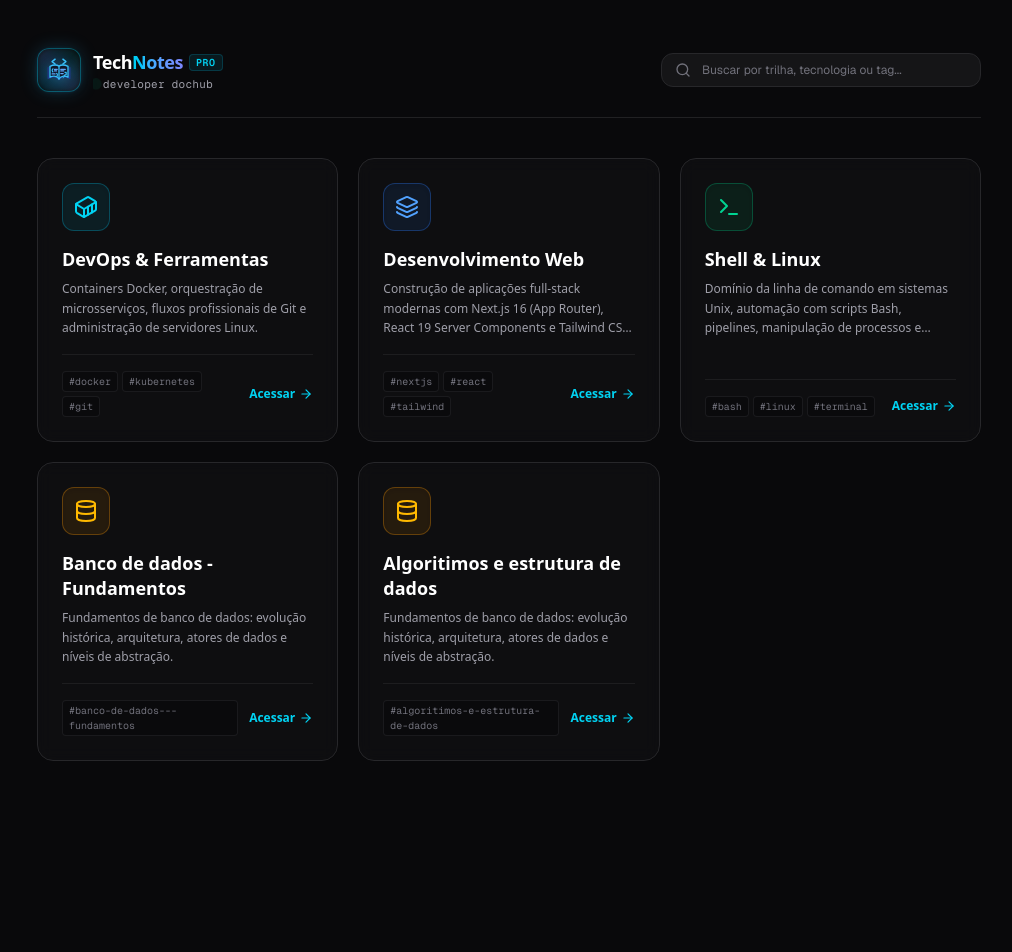
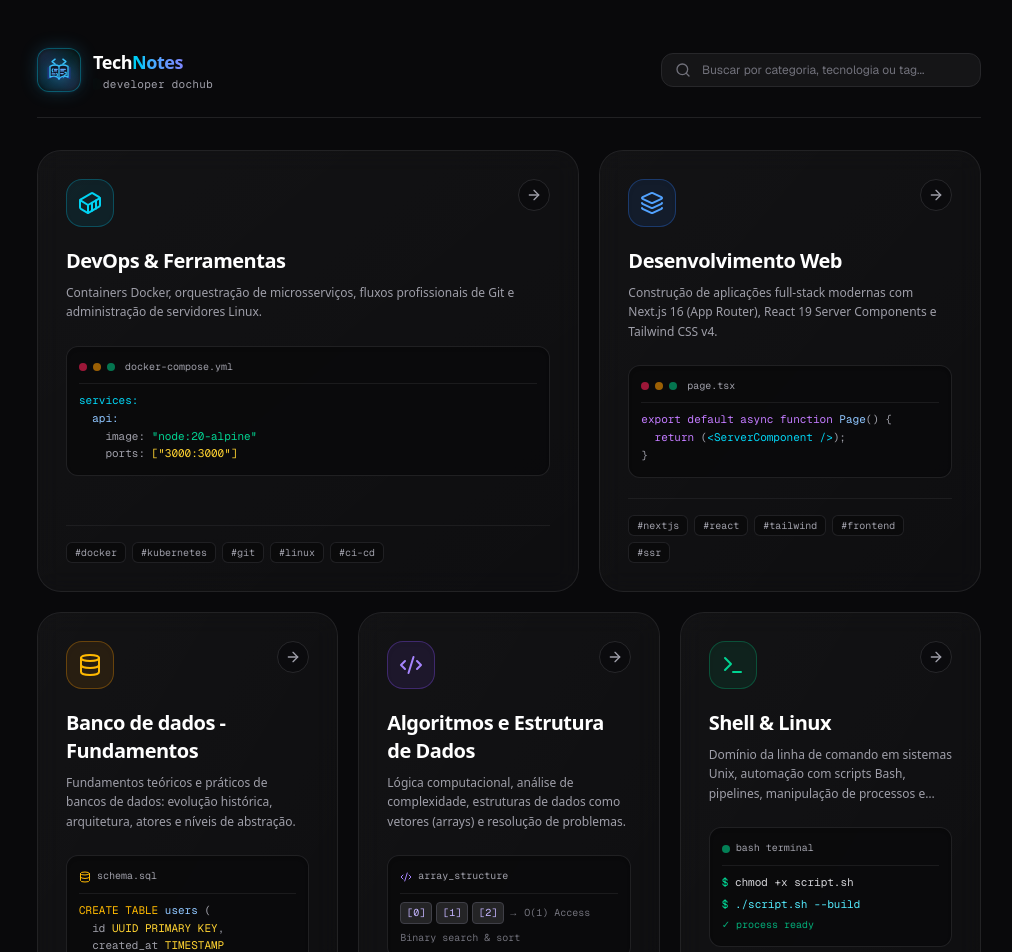
Before and after one commit to rochajrdev/TechNotes-web, a Next.js app: page / in a window 1280 px wide. Shown: the top 952 px of the page, without its empty margins (131-1143 px from the left). Before the commit the page ends 881 px from the top, so only its background shows below. Built offline with nearby package versions, Linux system fonts and the light colour scheme.

Commit message:
feat(hub): implementar layout Bento Grid para exibicao de categorias e remover tag PRO da logo

```diff
--- a/components/HubClientView.tsx
+++ b/components/HubClientView.tsx
@@ -13,6 +13,7 @@ import {
   Cpu,
   Server,
   ArrowRight,
+  Sparkles,
 } from "lucide-react";
 import { Logo } from "@/components/Logo";
 import { cn } from "@/lib/utils";
@@ -32,10 +33,10 @@ interface CategoryCardData {
   badgeColor: string;
   borderColor: string;
   glowHover: string;
-  lessonsCount: number;
   firstLessonHref: string;
   tags: string[];
-  lessonTitles: string[];
+  gridSpan: string;
+  previewType: "docker" | "react" | "bash" | "database" | "algorithm" | "generic";
 }
 
 const STATIC_TRACKS_CONFIG: Record<
@@ -50,6 +51,8 @@ const STATIC_TRACKS_CONFIG: Record<
     glowHover: string;
     baseLessons: { title: string; href: string }[];
     defaultTags: string[];
+    gridSpan: string;
+    previewType: "docker" | "react" | "bash" | "database" | "algorithm" | "generic";
   }
 > = {
   devops: {
@@ -60,13 +63,15 @@ const STATIC_TRACKS_CONFIG: Record<
     iconColor: "text-cyan-400",
     badgeColor: "bg-cyan-500/10 text-cyan-300 border-cyan-500/30",
     borderColor: "border-cyan-500/30",
-    glowHover: "group-hover:border-cyan-500/50 group-hover:shadow-cyan-500/10",
+    glowHover: "hover:border-cyan-500/50 hover:shadow-[0_0_30px_rgba(6,182,212,0.15)]",
     baseLessons: [
       { title: "Docker & Compose", href: "/devops/docker" },
       { title: "Git Workflow", href: "/devops/git" },
       { title: "Linux Servers", href: "/devops/linux" },
     ],
     defaultTags: ["docker", "kubernetes", "git", "linux", "ci-cd"],
+    gridSpan: "md:col-span-12 lg:col-span-7",
+    previewType: "docker",
   },
   web: {
     name: "Desenvolvimento Web",
@@ -76,13 +81,43 @@ const STATIC_TRACKS_CONFIG: Record<
     iconColor: "text-blue-400",
     badgeColor: "bg-blue-500/10 text-blue-300 border-blue-500/30",
     borderColor: "border-blue-500/30",
-    glowHover: "group-hover:border-blue-500/50 group-hover:shadow-blue-500/10",
+    glowHover: "hover:border-blue-500/50 hover:shadow-[0_0_30px_rgba(59,130,246,0.15)]",
     baseLessons: [
       { title: "Next.js App Router", href: "/web/nextjs" },
       { title: "React 19 Hooks & Server", href: "/web/react" },
       { title: "Tailwind CSS v4", href: "/web/tailwind" },
     ],
     defaultTags: ["nextjs", "react", "tailwind", "frontend", "ssr"],
+    gridSpan: "md:col-span-12 lg:col-span-5",
+    previewType: "react",
+  },
+  banco: {
+    name: "Banco de dados - Fundamentos",
+    description:
+      "Fundamentos teóricos e práticos de bancos de dados: evolução histórica, arquitetura, atores e níveis de abstração.",
+    icon: Database,
+    iconColor: "text-amber-400",
+    badgeColor: "bg-amber-500/10 text-amber-300 border-amber-500/30",
+    borderColor: "border-amber-500/30",
+    glowHover: "hover:border-amber-500/50 hover:shadow-[0_0_30px_rgba(245,158,11,0.15)]",
+    baseLessons: [],
+    defaultTags: ["banco-de-dados", "sql", "modelagem", "abstracao"],
+    gridSpan: "md:col-span-6 lg:col-span-4",
+    previewType: "database",
+  },
+  algoritmos: {
+    name: "Algoritmos e Estrutura de Dados",
+    description:
+      "Lógica computacional, análise de complexidade, estruturas de dados como vetores (arrays) e resolução de problemas.",
+    icon: Code2,
+    iconColor: "text-violet-400",
+    badgeColor: "bg-violet-500/10 text-violet-300 border-violet-500/30",
+    borderColor: "border-violet-500/30",
+    glowHover: "hover:border-violet-500/50 hover:shadow-[0_0_30px_rgba(139,92,246,0.15)]",
+    baseLessons: [],
+    defaultTags: ["algoritmos", "estrutura-de-dados", "arrays", "logica"],
+    gridSpan: "md:col-span-6 lg:col-span-4",
+    previewType: "algorithm",
   },
   shell: {
     name: "Shell & Linux",
@@ -92,31 +127,188 @@ const STATIC_TRACKS_CONFIG: Record<
     iconColor: "text-emerald-400",
     badgeColor: "bg-emerald-500/10 text-emerald-300 border-emerald-500/30",
     borderColor: "border-emerald-500/30",
-    glowHover: "group-hover:border-emerald-500/50 group-hover:shadow-emerald-500/10",
+    glowHover: "hover:border-emerald-500/50 hover:shadow-[0_0_30px_rgba(16,185,129,0.15)]",
     baseLessons: [
       { title: "Fundamentos Bash", href: "/shell/bash" },
       { title: "Comandos Essenciais", href: "/shell/comandos" },
       { title: "Scripts & Automação", href: "/shell/scripts" },
     ],
     defaultTags: ["bash", "linux", "terminal", "cli", "automacao"],
+    gridSpan: "md:col-span-12 lg:col-span-4",
+    previewType: "bash",
   },
 };
+
+function BentoCardPreview({ type }: { type: CategoryCardData["previewType"] }) {
+  if (type === "docker") {
+    return (
+      <div className="rounded-xl border border-zinc-800/80 bg-zinc-950/70 p-3 font-mono text-[11px] leading-relaxed shadow-inner overflow-hidden select-none">
+        <div className="flex items-center gap-1.5 pb-2 mb-2 border-b border-zinc-800/60 text-zinc-500 text-[10px]">
+          <span className="w-2 h-2 rounded-full bg-rose-500/60" />
+          <span className="w-2 h-2 rounded-full bg-amber-500/60" />
+          <span className="w-2 h-2 rounded-full bg-emerald-500/60" />
+          <span className="ml-1 text-zinc-400">docker-compose.yml</span>
+        </div>
+        <div className="text-zinc-400">
+          <span className="text-cyan-400">services:</span>
+          <br />
+          <span className="text-zinc-600">&nbsp;&nbsp;</span>
+          <span className="text-blue-300">api:</span>
+          <br />
+          <span className="text-zinc-600">&nbsp;&nbsp;&nbsp;&nbsp;</span>
+          <span className="text-zinc-400">image:</span>{" "}
+          <span className="text-emerald-400">&quot;node:20-alpine&quot;</span>
+          <br />
+          <span className="text-zinc-600">&nbsp;&nbsp;&nbsp;&nbsp;</span>
+          <span className="text-zinc-400">ports:</span>{" "}
+          <span className="text-amber-300">[&quot;3000:3000&quot;]</span>
+        </div>
+      </div>
+    );
+  }
+
+  if (type === "react") {
+    return (
+      <div className="rounded-xl border border-zinc-800/80 bg-zinc-950/70 p-3 font-mono text-[11px] leading-relaxed shadow-inner overflow-hidden select-none">
+        <div className="flex items-center gap-1.5 pb-2 mb-2 border-b border-zinc-800/60 text-zinc-500 text-[10px]">
+          <span className="w-2 h-2 rounded-full bg-rose-500/60" />
+          <span className="w-2 h-2 rounded-full bg-amber-500/60" />
+          <span className="w-2 h-2 rounded-full bg-emerald-500/60" />
+          <span className="ml-1 text-zinc-400">page.tsx</span>
+        </div>
+        <div className="text-zinc-400">
+          <span className="text-purple-400">export default async function</span>{" "}
+          <span className="text-blue-300">Page</span>() &#123;
+          <br />
+          <span className="text-zinc-600">&nbsp;&nbsp;</span>
+          <span className="text-purple-400">return</span> (
+          <span className="text-cyan-400">&lt;ServerComponent /&gt;</span>);
+          <br />
+          &#125;
+        </div>
+      </div>
+    );
+  }
+
+  if (type === "bash") {
+    return (
+      <div className="rounded-xl border border-zinc-800/80 bg-zinc-950/70 p-3 font-mono text-[11px] leading-relaxed shadow-inner overflow-hidden select-none">
+        <div className="flex items-center gap-1.5 pb-2 mb-2 border-b border-zinc-800/60 text-zinc-500 text-[10px]">
+          <span className="w-2 h-2 rounded-full bg-emerald-500/80 animate-pulse" />
+          <span className="text-zinc-400">bash terminal</span>
+        </div>
+        <div className="text-zinc-400 space-y-1">
+          <div>
+            <span className="text-emerald-400">$</span>{" "}
+            <span className="text-zinc-300">chmod +x script.sh</span>
+          </div>
+          <div>
+            <span className="text-emerald-400">$</span>{" "}
+            <span className="text-cyan-300">./script.sh --build</span>
+          </div>
+          <div className="text-emerald-400/80 text-[10px]">✓ process ready</div>
+        </div>
+      </div>
+    );
+  }
+
+  if (type === "database") {
+    return (
+      <div className="rounded-xl border border-zinc-800/80 bg-zinc-950/70 p-3 font-mono text-[11px] leading-relaxed shadow-inner overflow-hidden select-none">
+        <div className="flex items-center gap-1.5 pb-2 mb-2 border-b border-zinc-800/60 text-zinc-500 text-[10px]">
+          <Database className="w-3 h-3 text-amber-400" />
+          <span className="text-zinc-400">schema.sql</span>
+        </div>
+        <div className="text-zinc-400">
+          <span className="text-amber-400">CREATE TABLE</span>{" "}
+          <span className="text-blue-300">users</span> (
+          <br />
+          <span className="text-zinc-600">&nbsp;&nbsp;</span>id{" "}
+          <span className="text-amber-300">UUID PRIMARY KEY</span>,
+          <br />
+          <span className="text-zinc-600">&nbsp;&nbsp;</span>created_at{" "}
+          <span className="text-amber-300">TIMESTAMP</span>
+          <br />
+          );
+        </div>
+      </div>
+    );
+  }
+
+  if (type === "algorithm") {
+    return (
+      <div className="rounded-xl border border-zinc-800/80 bg-zinc-950/70 p-3 font-mono text-[11px] leading-relaxed shadow-inner overflow-hidden select-none">
+        <div className="flex items-center gap-1.5 pb-2 mb-2 border-b border-zinc-800/60 text-zinc-500 text-[10px]">
+          <Code2 className="w-3 h-3 text-violet-400" />
+          <span className="text-zinc-400">array_structure</span>
+        </div>
+        <div className="text-zinc-400 space-y-1.5">
+          <div className="flex items-center gap-1">
+            <span className="px-1.5 py-0.5 rounded bg-zinc-800/90 text-violet-300 border border-zinc-700 text-[10px]">
+              [0]
+            </span>
+            <span className="px-1.5 py-0.5 rounded bg-zinc-800/90 text-violet-300 border border-zinc-700 text-[10px]">
+              [1]
+            </span>
+            <span className="px-1.5 py-0.5 rounded bg-zinc-800/90 text-violet-300 border border-zinc-700 text-[10px]">
+              [2]
+            </span>
+            <span className="text-zinc-500 text-[10px]">→ O(1) Access</span>
+          </div>
+          <div className="text-zinc-500 text-[10px]">Binary search & sort</div>
+        </div>
+      </div>
+    );
+  }
+
+  return (
+    <div className="rounded-xl border border-zinc-800/80 bg-zinc-950/70 p-3 font-mono text-[11px] text-zinc-400 shadow-inner">
+      <span className="text-zinc-500">docs //</span> notas técnicas estruturadas
+    </div>
+  );
+}
 
 export function HubClientView({ notes }: HubClientViewProps) {
   const [searchQuery, setSearchQuery] = React.useState("");
 
-  // Constrói a lista completa e dinâmica de categorias/trilhas para escolha na raiz
+  // Constrói a lista dinâmica de categorias para o Bento Grid
   const categoriesList = React.useMemo<CategoryCardData[]>(() => {
     const cards: CategoryCardData[] = [];
     const processedSlugs = new Set<string>();
 
-    // 1. Processa trilhas base pré-configuradas (devops, web, shell)
+    // 1. Processa trilhas base configuradas
     Object.entries(STATIC_TRACKS_CONFIG).forEach(([key, config]) => {
-      processedSlugs.add(key.toLowerCase());
+      let matchingNotes: NoteMetadata[] = [];
+      let rawCategorySlug = key;
 
-      const matchingNotes = notes.filter(
-        (n) => n.categorySlug.toLowerCase().trim() === key.toLowerCase()
-      );
+      if (key === "devops" || key === "web" || key === "shell") {
+        processedSlugs.add(key.toLowerCase());
+        matchingNotes = notes.filter(
+          (n) => n.categorySlug.toLowerCase().trim() === key.toLowerCase()
+        );
+      } else if (key === "banco") {
+        const found = notes.find((n) =>
+          n.categorySlug.toLowerCase().includes("banco")
+        );
+        if (found) {
+          rawCategorySlug = found.categorySlug;
+          processedSlugs.add(rawCategorySlug.toLowerCase().trim());
+          matchingNotes = notes.filter(
+            (n) => n.categorySlug.toLowerCase().trim() === rawCategorySlug.toLowerCase().trim()
+          );
+        }
+      } else if (key === "algoritmos") {
+        const found = notes.find((n) =>
+          n.categorySlug.toLowerCase().includes("algorit")
+        );
+        if (found) {
+          rawCategorySlug = found.categorySlug;
+          processedSlugs.add(rawCategorySlug.toLowerCase().trim());
+          matchingNotes = notes.filter(
+            (n) => n.categorySlug.toLowerCase().trim() === rawCategorySlug.toLowerCase().trim()
+          );
+        }
+      }
 
       const dynamicLessons = matchingNotes.map((n) => ({
         title: n.title,
@@ -124,7 +316,11 @@ export function HubClientView({ notes }: HubClientViewProps) {
       }));
 
       const allLessons = [...config.baseLessons, ...dynamicLessons];
-      const firstHref = allLessons[0]?.href || `/devops/docker`;
+      const firstHref =
+        allLessons[0]?.href ||
+        (matchingNotes[0]
+          ? `/notes/${encodeURIComponent(matchingNotes[0].categorySlug)}/${encodeURIComponent(matchingNotes[0].slug)}`
+          : "/");
 
       const tags = Array.from(
         new Set([
@@ -136,21 +332,21 @@ export function HubClientView({ notes }: HubClientViewProps) {
       cards.push({
         id: key,
         name: config.name,
-        categorySlug: key,
+        categorySlug: rawCategorySlug,
         description: config.description,
         icon: config.icon,
         iconColor: config.iconColor,
         badgeColor: config.badgeColor,
         borderColor: config.borderColor,
         glowHover: config.glowHover,
-        lessonsCount: allLessons.length,
         firstLessonHref: firstHref,
         tags: tags.slice(0, 5),
-        lessonTitles: allLessons.map((l) => l.title),
+        gridSpan: config.gridSpan,
+        previewType: config.previewType,
       });
     });
 
-    // 2. Processa todas as categorias customizadas criadas na pasta content/
+    // 2. Processa novas categorias dinâmicas criadas em content/
     const customGroups = new Map<string, NoteMetadata[]>();
     notes.forEach((note) => {
       const key = note.categorySlug.toLowerCase().trim();
@@ -165,7 +361,6 @@ export function HubClientView({ notes }: HubClientViewProps) {
       const rawCategory = groupNotes[0]?.categorySlug || key;
       const categoryName = groupNotes[0]?.category || rawCategory;
 
-      // Ordena aulas
       const sortedNotes = [...groupNotes].sort((a, b) =>
         a.title.localeCompare(b.title, undefined, { numeric: true, sensitivity: "base" })
       );
@@ -175,33 +370,6 @@ export function HubClientView({ notes }: HubClientViewProps) {
         ? `/notes/${encodeURIComponent(firstNote.categorySlug)}/${encodeURIComponent(firstNote.slug)}`
         : "/";
 
-      // Detecta ícone e cores temáticas
-      let Icon = BookOpen;
-      let iconColor = "text-purple-400";
-      let badgeColor = "bg-purple-500/10 text-purple-300 border-purple-500/30";
-      let borderColor = "border-purple-500/30";
-      let glowHover = "group-hover:border-purple-500/50 group-hover:shadow-purple-500/10";
-      let description = `Trilha completa de ${categoryName} com guias técnicos, códigos práticos e anotações estruturadas.`;
-
-      const normalized = key.toLowerCase();
-      if (normalized.includes("banco") || normalized.includes("sql") || normalized.includes("dados")) {
-        Icon = Database;
-        iconColor = "text-amber-400";
-        badgeColor = "bg-amber-500/10 text-amber-300 border-amber-500/30";
-        borderColor = "border-amber-500/30";
-        glowHover = "group-hover:border-amber-500/50 group-hover:shadow-amber-500/10";
-        description =
-          "Fundamentos de banco de dados: evolução histórica, arquitetura, atores de dados e níveis de abstração.";
-      } else if (normalized.includes("algorit") || normalized.includes("estrutura") || normalized.includes("code")) {
-        Icon = Code2;
-        iconColor = "text-violet-400";
-        badgeColor = "bg-violet-500/10 text-violet-300 border-violet-500/30";
-        borderColor = "border-violet-500/30";
-        glowHover = "group-hover:border-violet-500/50 group-hover:shadow-violet-500/10";
-        description =
-          "Lógica computacional, análise de complexidade, estruturas de dados como vetores (arrays) e resolução de algoritmos.";
-      }
-
       const allTags = Array.from(
         new Set(groupNotes.flatMap((n) => n.tags.map((t) => t.replace(/^#/, ""))))
       );
@@ -210,23 +378,23 @@ export function HubClientView({ notes }: HubClientViewProps) {
         id: key,
         name: categoryName,
         categorySlug: rawCategory,
-        description,
-        icon: Icon,
-        iconColor,
-        badgeColor,
-        borderColor,
-        glowHover,
-        lessonsCount: sortedNotes.length,
+        description: `Notas técnicas, referências e documentação estruturada sobre ${categoryName}.`,
+        icon: BookOpen,
+        iconColor: "text-purple-400",
+        badgeColor: "bg-purple-500/10 text-purple-300 border-purple-500/30",
+        borderColor: "border-purple-500/30",
+        glowHover: "hover:border-purple-500/50 hover:shadow-[0_0_30px_rgba(168,85,247,0.15)]",
         firstLessonHref: firstHref,
         tags: allTags.slice(0, 5),
-        lessonTitles: sortedNotes.map((n) => n.title),
+        gridSpan: "md:col-span-6 lg:col-span-6",
+        previewType: "generic",
       });
     });
 
     return cards;
   }, [notes]);
 
-  // Filtra as categorias com base na busca
+  // Filtro de busca
   const filteredCategories = React.useMemo(() => {
     if (!searchQuery.trim()) return categoriesList;
     const query = searchQuery.toLowerCase().trim();
@@ -235,28 +403,27 @@ export function HubClientView({ notes }: HubClientViewProps) {
       return (
         cat.name.toLowerCase().includes(query) ||
         cat.description.toLowerCase().includes(query) ||
-        cat.tags.some((tag) => tag.toLowerCase().includes(query)) ||
-        cat.lessonTitles.some((t) => t.toLowerCase().includes(query))
+        cat.tags.some((tag) => tag.toLowerCase().includes(query))
       );
     });
   }, [categoriesList, searchQuery]);
 
   return (
-    <div className="max-w-6xl mx-auto space-y-10 pb-20 pt-2">
+    <div className="max-w-6xl mx-auto space-y-8 pb-20 pt-2">
       {/* Header Superior Principal */}
       <header className="flex flex-col sm:flex-row sm:items-center justify-between gap-4 border-b border-zinc-800/80 pb-6">
         <Link href="/" className="hover:opacity-90 transition-opacity">
           <Logo size="md" />
         </Link>
 
-        {/* Busca Rápida de Trilhas */}
+        {/* Busca Rápida */}
         <div className="relative w-full sm:w-80">
           <Search className="absolute left-3.5 top-1/2 -translate-y-1/2 h-4 w-4 text-zinc-500" />
           <input
             type="text"
             value={searchQuery}
             onChange={(e) => setSearchQuery(e.target.value)}
-            placeholder="Buscar por trilha, tecnologia ou tag..."
+            placeholder="Buscar por categoria, tecnologia ou tag..."
             className="w-full pl-10 pr-8 py-2 rounded-xl bg-zinc-900/80 border border-zinc-800 text-xs text-zinc-100 placeholder-zinc-500 focus:outline-none focus:border-cyan-500/50 focus:ring-1 focus:ring-cyan-500/50 transition-all font-sans"
           />
           {searchQuery && (
@@ -270,16 +437,14 @@ export function HubClientView({ notes }: HubClientViewProps) {
         </div>
       </header>
 
-      {/* Grid de Categorias */}
-      <section className="space-y-6">
-
-        {/* Grid de Cards de Categorias */}
+      {/* Bento Grid Principal estilo Pinterest / Apple Bento */}
+      <section>
         {filteredCategories.length === 0 ? (
           <div className="rounded-2xl border border-zinc-800 bg-zinc-900/30 p-12 text-center space-y-3">
             <BookOpen className="h-10 w-10 text-zinc-600 mx-auto" />
-            <h3 className="text-sm font-bold text-white">Nenhuma trilha encontrada</h3>
+            <h3 className="text-sm font-bold text-white">Nenhuma categoria encontrada</h3>
             <p className="text-xs text-zinc-400 max-w-sm mx-auto">
-              Não encontramos nenhuma categoria correspondente ao termo &quot;{searchQuery}&quot;.
+              Não encontramos nenhuma categoria correspondente a &quot;{searchQuery}&quot;.
             </p>
             <button
               onClick={() => setSearchQuery("")}
@@ -289,7 +454,7 @@ export function HubClientView({ notes }: HubClientViewProps) {
             </button>
           </div>
         ) : (
-          <div className="grid grid-cols-1 md:grid-cols-2 lg:grid-cols-3 gap-5">
+          <div className="grid grid-cols-1 md:grid-cols-12 gap-5">
             {filteredCategories.map((category) => {
               const CategoryIcon = category.icon;
 
@@ -298,54 +463,60 @@ export function HubClientView({ notes }: HubClientViewProps) {
                   key={category.id}
                   href={category.firstLessonHref}
                   className={cn(
-                    "group relative flex flex-col justify-between rounded-2xl border border-zinc-800 bg-zinc-900/40 p-5 sm:p-6 backdrop-blur-sm transition-all duration-300",
-                    "hover:-translate-y-1 hover:bg-zinc-900/70 hover:shadow-xl",
+                    "group relative flex flex-col justify-between rounded-3xl border border-zinc-800/80 bg-zinc-900/40 p-6 sm:p-7 backdrop-blur-md transition-all duration-300",
+                    "hover:-translate-y-1 hover:bg-zinc-900/70 hover:shadow-2xl",
+                    category.gridSpan,
                     category.glowHover
                   )}
                 >
-                  <div className="space-y-4">
-                    {/* Topo do Card: Ícone */}
+                  {/* Fundo com gradiente sutil no hover */}
+                  <div className="absolute inset-0 rounded-3xl bg-gradient-to-br from-white/[0.02] to-transparent pointer-events-none" />
+
+                  <div className="relative space-y-5">
+                    {/* Topo: Ícone e Botão de Acesso */}
                     <div className="flex items-start justify-between gap-3">
                       <div
                         className={cn(
-                          "h-12 w-12 rounded-xl border flex items-center justify-center shrink-0 shadow-inner transition-transform group-hover:scale-105 duration-300",
+                          "h-12 w-12 rounded-2xl border flex items-center justify-center shrink-0 shadow-inner transition-transform duration-300 group-hover:scale-105",
                           category.badgeColor,
                           category.borderColor
                         )}
                       >
                         <CategoryIcon className={cn("h-6 w-6", category.iconColor)} />
                       </div>
+
+                      <div className="h-8 w-8 rounded-full border border-zinc-800 bg-zinc-950/60 flex items-center justify-center text-zinc-400 group-hover:text-cyan-300 group-hover:border-cyan-500/40 group-hover:bg-cyan-500/10 transition-all">
+                        <ArrowRight className="h-4 w-4 transition-transform group-hover:translate-x-0.5" />
+                      </div>
                     </div>
 
                     {/* Título & Descrição */}
                     <div className="space-y-2">
-                      <h2 className="text-lg font-bold text-white group-hover:text-cyan-300 transition-colors leading-snug">
+                      <h2 className="text-xl font-bold text-white group-hover:text-cyan-300 transition-colors tracking-tight">
                         {category.name}
                       </h2>
-                      <p className="text-xs text-zinc-400 line-clamp-3 leading-relaxed">
+                      <p className="text-xs text-zinc-400 leading-relaxed line-clamp-3">
                         {category.description}
                       </p>
                     </div>
 
-
+                    {/* Visual Preview Interativo do Bento */}
+                    <div className="pt-1">
+                      <BentoCardPreview type={category.previewType} />
+                    </div>
                   </div>
 
-                  {/* Rodapé do Card: Tags e Ação */}
-                  <div className="pt-4 mt-4 border-t border-zinc-800/60 flex items-center justify-between gap-2">
-                    <div className="flex flex-wrap gap-1 max-w-[70%]">
-                      {category.tags.slice(0, 3).map((tag) => (
+                  {/* Rodapé: Tags Técnicas */}
+                  <div className="relative pt-4 mt-5 border-t border-zinc-800/60 flex items-center justify-between gap-2">
+                    <div className="flex flex-wrap gap-1.5">
+                      {category.tags.map((tag) => (
                         <span
                           key={tag}
-                          className="text-[10px] font-mono text-zinc-500 bg-zinc-950/60 px-1.5 py-0.5 rounded border border-zinc-800/60"
+                          className="text-[10px] font-mono text-zinc-400 bg-zinc-950/80 px-2 py-0.5 rounded-md border border-zinc-800/80 group-hover:border-zinc-700 transition-colors"
                         >
                           #{tag}
                         </span>
                       ))}
-                    </div>
-
-                    <div className="inline-flex items-center gap-1 text-xs font-semibold text-cyan-400 group-hover:text-cyan-300 group-hover:translate-x-0.5 transition-all shrink-0">
-                      <span>Acessar</span>
-                      <ArrowRight className="h-3.5 w-3.5" />
                     </div>
                   </div>
                 </Link>
--- a/components/Logo.tsx
+++ b/components/Logo.tsx
@@ -137,9 +137,6 @@ export function Logo({ collapsed = false, className, size = "md" }: LogoProps) {
             <span className="font-extrabold text-base sm:text-lg tracking-tight text-white group-hover:text-cyan-300 transition-colors">
               Tech<span className="bg-gradient-to-r from-cyan-400 via-blue-400 to-indigo-400 bg-clip-text text-transparent">Notes</span>
             </span>
-            <span className="text-[10px] font-mono bg-cyan-500/10 text-cyan-400 border border-cyan-500/20 px-1.5 py-0.2 rounded font-semibold tracking-wider">
-              PRO
-            </span>
           </div>
           <p className="text-[11px] text-zinc-400 tracking-wide font-mono flex items-center gap-1">
             <span className="inline-block w-1.5 h-1.5 rounded-full bg-emerald-400 animate-ping" />
```
